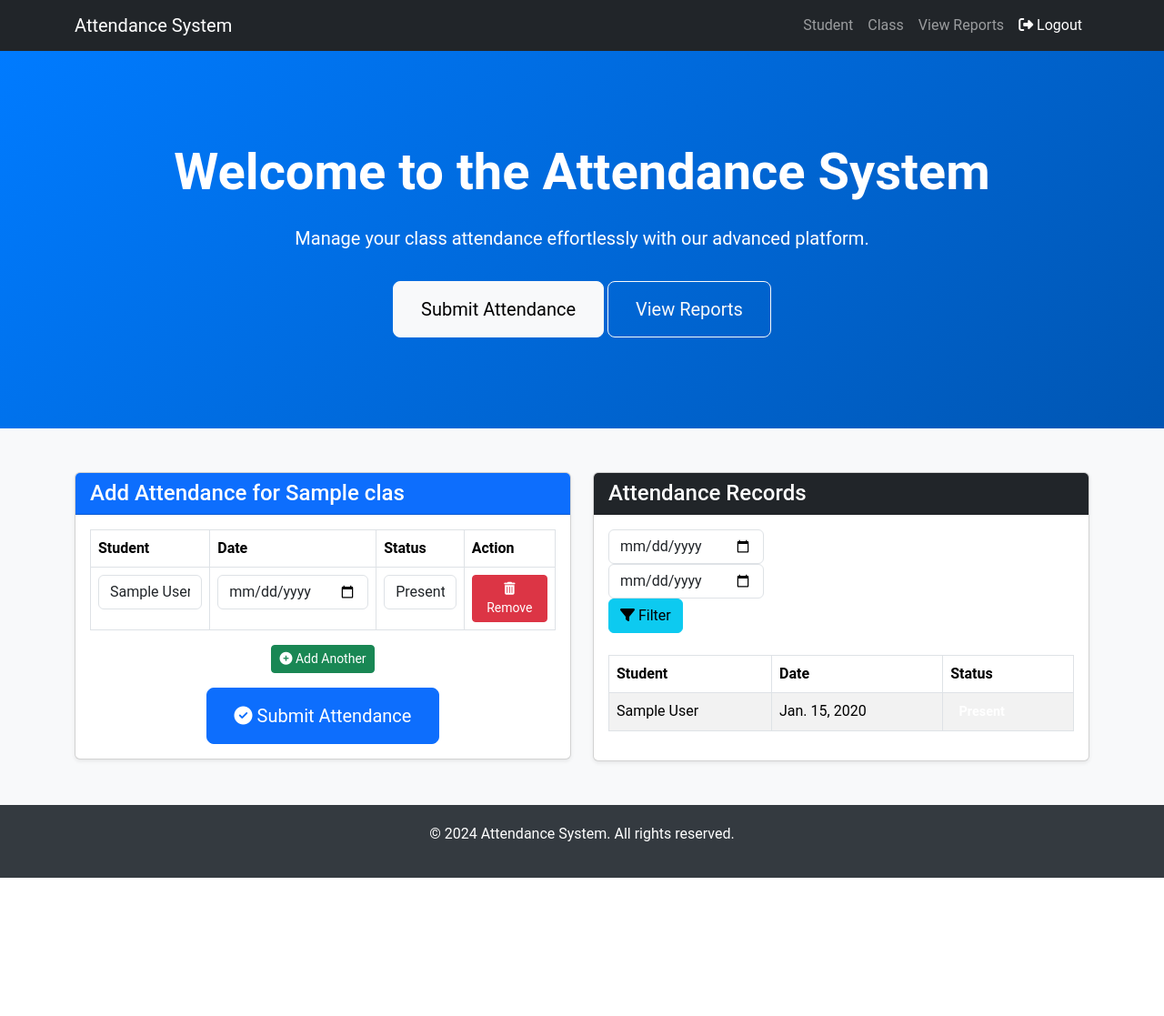
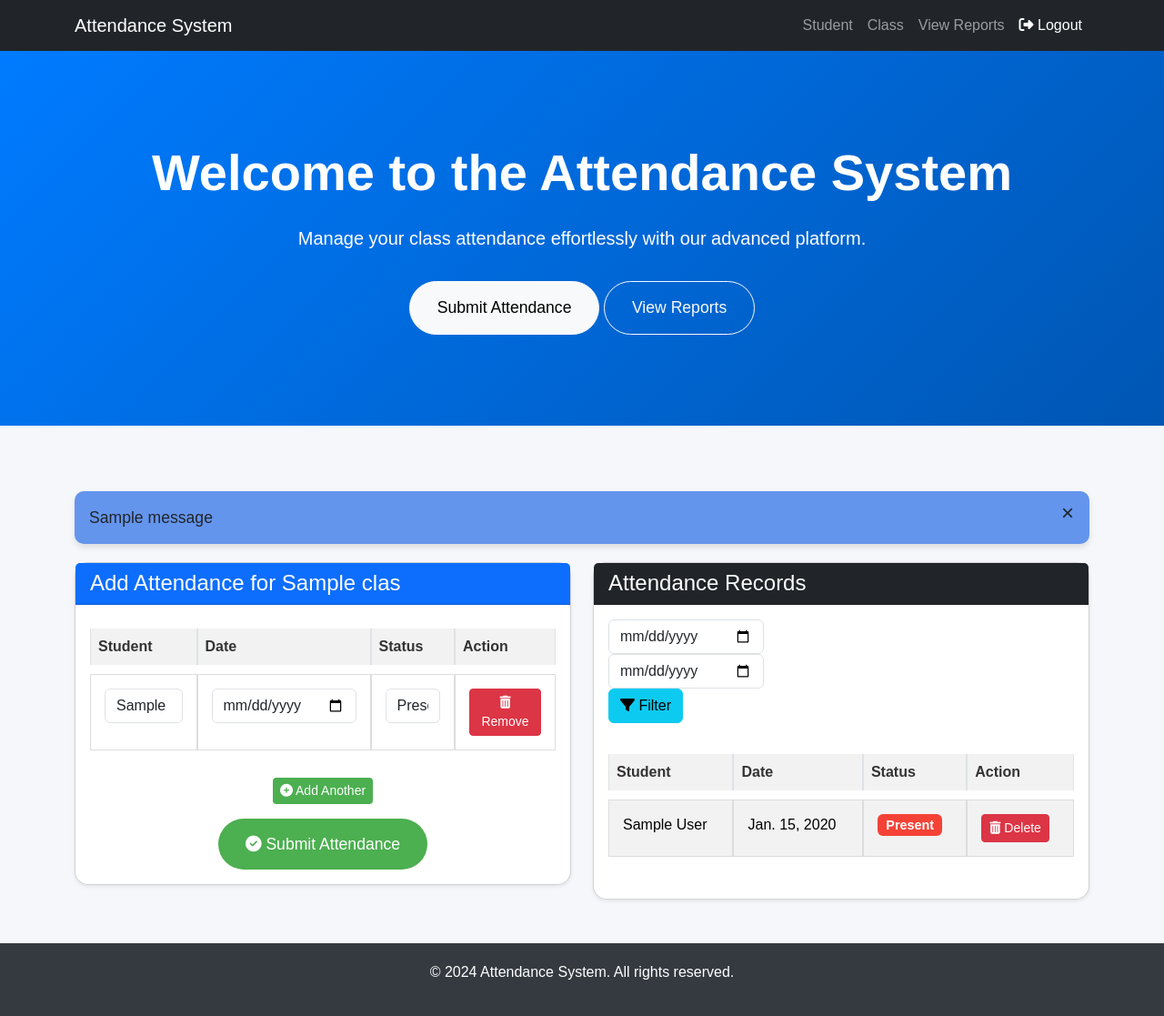
Before and after one commit to bipuld/Attendance_System, a Django app: page /submit/1/ in a window 1280 px wide. Shown: the whole page at 91% size. Before the commit the page ends 965 px from the top, so only its background shows below. Run offline with Django 5.2, Linux system fonts and the light colour scheme; tables that the repository leaves empty hold one stand-in row (values such as "Sample post"); one stand-in notice (Sample message) is shown; some libraries are stand-ins or nearby versions.

Commit message:
on the attendnace:

```diff
--- a/attendance/urls.py
+++ b/attendance/urls.py
@@ -11,7 +11,10 @@ urlpatterns = [
     path('class/', views.ClassView.as_view(), name='class'),
     path('class/delete/<int:pk>/', views.class_delete, name='cls_delete'),
     path('class/edit/<int:pk>/', views.class_edit, name='cls_edit'),
+
     path('submit/<int:class_id>/', views.class_attendance, name='attendance_submission'),
+    path('attendance/delete/<int:pk>/', views.attendance_delete, name='delete_attendance'),
     path('class-selection/', views.class_selection, name='class_selection'),
 
+
     ]
--- a/attendance/views.py
+++ b/attendance/views.py
@@ -108,6 +108,8 @@
     class_instance = get_object_or_404(Class, id=class_id)
     start_date = request.GET.get('start_date')
     end_date = request.GET.get('end_date')
+
+    # searching query for attendance records
     if start_date and end_date:
         try:
             attendance_records = class_instance.attendance_set.filter(date__range=[start_date, end_date])
@@ -120,6 +122,14 @@
         student_ids = request.POST.getlist('form-0-student')
         dates = request.POST.getlist('dates')
         statuses = request.POST.getlist('form-0-status')
+        # print(student_ids, dates, statuses)
+        # print(len(student_ids), len(dates), len(statuses))
+        # flag=request.POST.get('flag')
+        # print(flag,"jiojiojiopjio")
+        # if flag:
+        #     print("flag is true")
+
+
 
         if len(student_ids) == len(dates) == len(statuses):
             for student_id, date, status in zip(student_ids, dates, statuses):
@@ -133,7 +143,9 @@
                             defaults={'status': status}
                         )
                     else:
-                        print(f"Date is missing for student ID {student_id}.")
+                        messages.error(request, f"Date is required for the attendance submission of the  {student_instance.name}.")
+                        return redirect('attendance_submission', class_id=class_id)
+                        # print(f"Date is missing for student ID {student_id}.")
                 except Student.DoesNotExist:
                     print(f"Student with ID {student_id} does not exist.")
             return redirect('home')
@@ -148,6 +160,22 @@
     }
 
     return render(request, 'attendance/attendance_submit.html', context)
+
+
+@login_required
+def attendance_delete(request, pk):
+    try:
+        class_id=Attendance.objects.get(id=pk).class_instance
+        print(class_id,"sdas")
+        attendance = Attendance.objects.get(id=pk)
+        attendance.delete()
+        messages.success(request, 'Attendance deleted successfully.')
+        return redirect('attendance_submission', class_id=class_id.id)
+    except Attendance.DoesNotExist:
+        messages.error(request, 'Attendance not found.')
+    return redirect('home')
+
+
 
 # @login_required
 # def class_attendance(request, class_id):
--- a/templates/attendance/attendance_submit.html
+++ b/templates/attendance/attendance_submit.html
@@ -1,15 +1,166 @@
 {% extends "base.html" %}
 {% load static %}
 
-
 {% block title %}
 Submit Attendance
+{% endblock title %}
 
-{% endblock title %}
+{% block css %}
+<style>
+  body {
+    background-color: #f5f7fa;
+    font-family: 'Poppins', sans-serif;
+  }
+
+  /* Header and Card Styles */
+  .card {
+    border-radius: 15px;
+    box-shadow: 0 5px 15px rgba(0, 0, 0, 0.1);
+  }
+
+  .card-header {
+    background-color: #3b5998;
+    color: white;
+    border-radius: 15px 15px 0 0;
+  }
+
+  .btn-primary, .btn-success {
+    background-color: #4caf50;
+    border: none;
+    transition: background-color 0.3s;
+  }
+
+  .btn-primary:hover, .btn-success:hover {
+    background-color: #45a049;
+  }
+
+  /* Table Styles */
+  .table {
+    margin-bottom: 20px;
+    border-collapse: separate;
+    border-spacing: 0 10px;
+  }
+
+  .table th {
+    background-color: #f2f2f2;
+    color: #333;
+    font-weight: bold;
+  }
+
+  .table td {
+    background-color: white;
+    border: 1px solid #ddd;
+    padding: 15px;
+  }
+
+  /* Button Styles */
+  .btn-lg {
+    padding: 15px 30px;
+    font-size: 1.1rem;
+    border-radius: 50px;
+  }
+
+  .table-hover tbody tr:hover {
+    background-color: #f1f5f9;
+    cursor: pointer;
+  }
+
+  .btn-danger:hover {
+    background-color: #e53935;
+  }
+  .alert {
+    border-radius: 10px;
+    padding: 15px;
+    margin-bottom: 20px;
+    background: cornflowerblue;
+    font-size: 1.1rem;
+    box-shadow: 0 4px 6px rgba(0, 0, 0, 0.1);
+    position: relative;
+    animation: fadeIn 0.5s ease-out;
+  }
+  .alert-success {
+    color: #155724;
+    background-color: #d4edda;
+    border-color: #c3e6cb;
+  }
+  .alert-danger {
+    color: #721c24;
+    background-color: #f8d7da;
+    border-color: #f5c6cb;
+  }
+  .alert-warning {
+    color: #856404;
+    background-color: #fff3cd;
+    border-color: #ffeeba;
+  }
+  .alert-info {
+    color: #0c5460;
+    background-color: #d1ecf1;
+    border-color: #bee5eb;
+  }
+  .alert-dismissible .close {
+    position: absolute;
+    top: 10px;
+    right: 10px;
+    background: transparent;
+    border: none;
+    font-size: 1.5rem;
+    line-height: 1;
+    color: inherit;
+  }
+  .alert-dismissible .close span {
+    font-size: 1.5rem;
+    line-height: 1;
+  }
+  /* Animations */
+  @keyframes fadeIn {
+    from {
+      opacity: 0;
+    }
+    to {
+      opacity: 1;
+    }
+  }
+
+  /* Badge Styles */
+  .badge {
+    font-size: 0.9em;
+    color: white;
+  }
+
+  .badge-success {
+    background-color: #4caf50;
+  }
+
+  .badge-danger {
+    background-color: #f44336;
+  }
+</style>
+{% endblock css %}
+
 {% block content %}
 <div class="container mt-5">
+
+
+
+  {% if messages %}
   <div class="row">
-    <!-- Left side: Add Attendance Form -->
+    <div class="col-12 mt-4">
+      {% for message in messages %}
+        <div class="alert alert-{{ message.tags }} alert-dismissible fade show" role="alert">
+          {{ message }}
+          <button type="button" class="close" data-dismiss="alert" aria-label="Close">
+            <span aria-hidden="true">&times;</span>
+          </button>
+        </div>
+      {% endfor %}
+    </div>
+  </div>
+  {% endif %}
+
+  <!-- Row with Attendance Form and Attendance List -->
+  <div class="row">
+    <!-- Left: Add Attendance Form -->
     <div class="col-md-6">
       <div class="card shadow-sm">
         <div class="card-header bg-primary text-white">
@@ -19,7 +170,7 @@ Submit Attendance
           <form method="post" id="attendanceForm">
             {% csrf_token %}
             <table class="table table-bordered table-hover">
-              <thead class="thead-light">
+              <thead>
                 <tr>
                   <th>Student</th>
                   <th>Date</th>
@@ -28,7 +179,6 @@ Submit Attendance
                 </tr>
               </thead>
               <tbody id="attendanceTable">
-                <!-- Empty form fields for adding attendance -->
                 <tr>
                   <td>
                     <select name="form-0-student" class="form-control">
@@ -70,7 +220,7 @@ Submit Attendance
       </div>
     </div>
 
-    <!-- Right side: List of Attendance Records -->
+    <!-- Right: Attendance Records -->
     <div class="col-md-6">
       <div class="card shadow-sm">
         <div class="card-header bg-dark text-white">
@@ -99,6 +249,7 @@ Submit Attendance
                 <th>Student</th>
                 <th>Date</th>
                 <th>Status</th>
+                <th>Action</th>
               </tr>
             </thead>
             <tbody>
@@ -110,6 +261,17 @@ Submit Attendance
                   <span class="badge badge-{% if attendance.status == 'present' %}success{% else %}danger{% endif %}">
                     {{ attendance.get_status_display }}
                   </span>
+                </td>
+                <td>
+                  <form method="post" action="{% url 'delete_attendance' attendance.id %}">
+                    {% csrf_token %}
+                    <button type="submit" class="btn btn-danger btn-sm">
+                        <i class="fas fa-trash-alt"></i> Delete
+                    </button>
+                </form>
+
+
+                  </button>
                 </td>
               </tr>
               {% empty %}
@@ -124,28 +286,20 @@ Submit Attendance
     </div>
   </div>
 </div>
+{% endblock content %}
 
-<style>
-  .badge {
-    font-size: 0.9em;
-  }
-  .btn-lg {
-    padding: 15px 30px;
-  }
-  .table-hover tbody tr:hover {
-    background-color: #f8f9fa;
-  }
-</style>
+{% block js %}
+<script>
+  document.addEventListener('DOMContentLoaded', function() {
+    let rowIdx = 1;
 
-<script>
     document.getElementById('addAttendanceBtn').addEventListener('click', function() {
-    var table = document.getElementById('attendanceTable');
-    var rowCount = table.rows.length;
-    var row = table.insertRow(rowCount);
+        let table = document.getElementById('attendanceTable');
+        let newRow = table.insertRow();
 
-    row.innerHTML = `
+        newRow.innerHTML = `
           <td>
-        <select name="form-${rowCount}-student" class="form-control">
+            <select name="form-${rowIdx}-student" class="form-control">
               {% for student in students %}
               <option value="{{ student.id }}">{{ student.name }}</option>
               {% endfor %}
@@ -153,7 +307,7 @@ Submit Attendance
           </td>
           <td><input type="date" name="dates" class="form-control"></td>
           <td>
-        <select name="form-${rowCount}-status" class="form-control">
+            <select name="form-${rowIdx}-status" class="form-control">
               {% for value, label in status_choices %}
               <option value="{{ value }}">{{ label }}</option>
               {% endfor %}
@@ -165,11 +319,13 @@ Submit Attendance
             </button>
           </td>
         `;
+        rowIdx++;
+    });
   });
 
   function removeRow(button) {
-    var row = button.parentElement.parentElement;
-    row.parentElement.removeChild(row);
+    let row = button.closest('tr');
+    row.remove();
   }
 </script>
-{% endblock content %}
+{% endblock js %}
--- a/templates/attendance/class.html
+++ b/templates/attendance/class.html
@@ -128,7 +128,7 @@
 <div class="custom-container">
   {% if messages %}
   <div class="row">
-    <div class="col-12 mt-3">
+    <div class="col-12 mt-4">
       {% for message in messages %}
         <div class="alert alert-{{ message.tags }} alert-dismissible fade show" role="alert">
           {{ message }}
--- a/templates/attendance/class_select.html
+++ b/templates/attendance/class_select.html
@@ -5,6 +5,10 @@
 {% endblock title %}
 {% block css %}
 <style>
+    .mt-5 {
+        margin-top: 5rem !important;
+    }
+
 
 
 </style>
```
Lines whose indentation alone changed are shown as unchanged.
